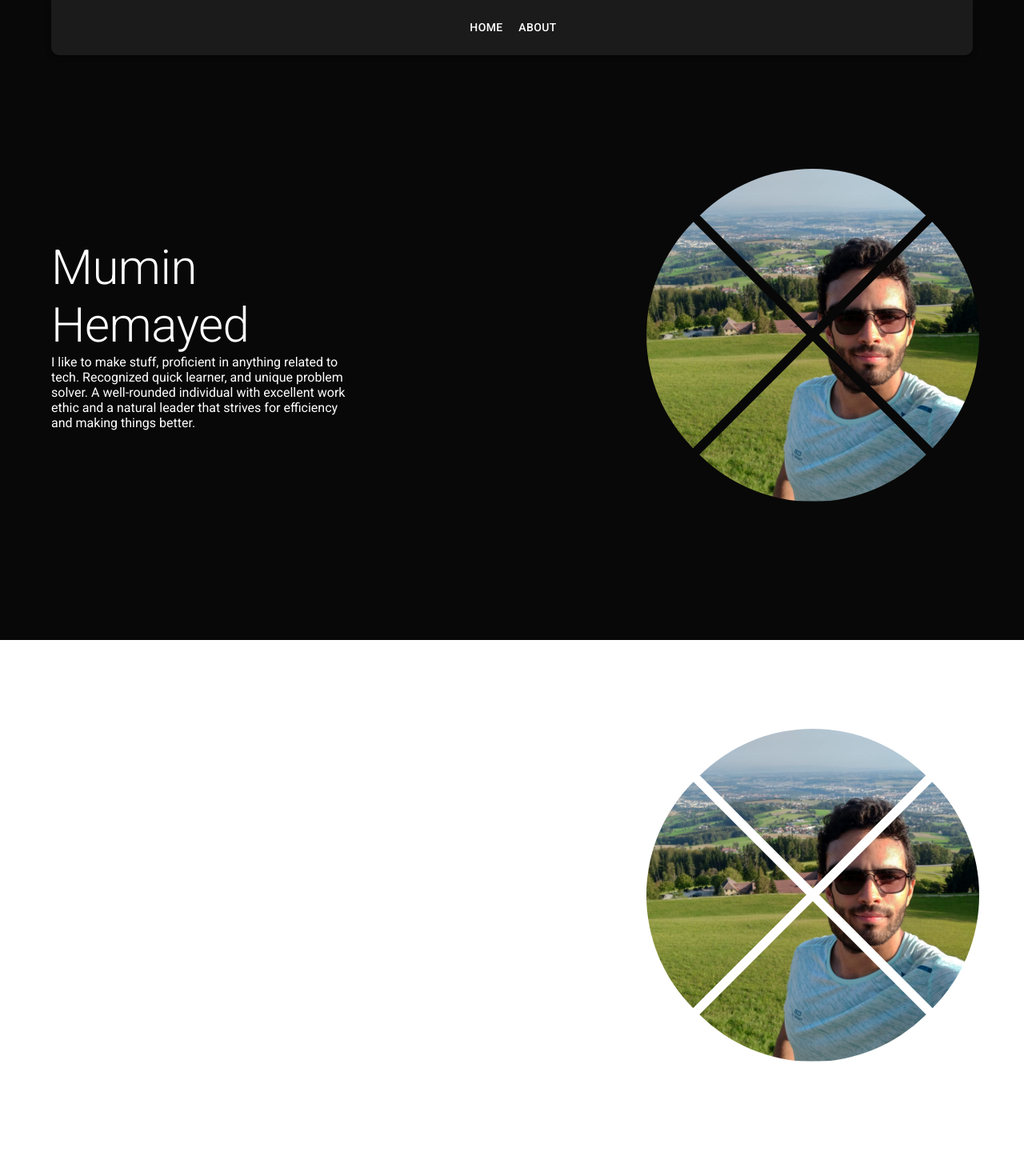
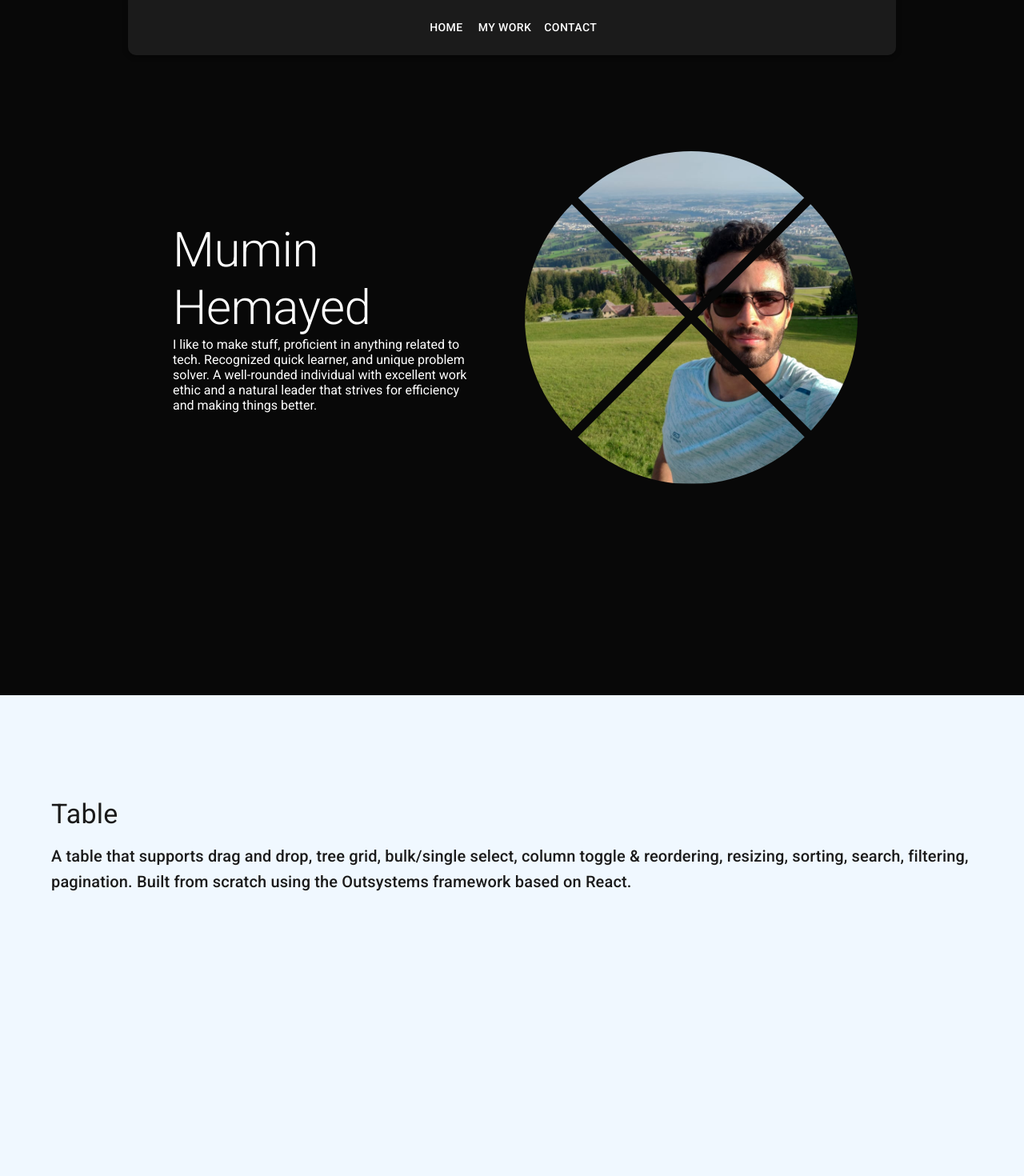
Before and after one commit to MuminElsayed/MuminElsayed.github.io, a React (Create React App) app: page / in a window 1280 px wide. Shown: the top 1470 px of the page at 80% size. Built offline with nearby package versions, Linux system fonts and the light colour scheme.

Commit message:
Updated section, work preview, css.

```diff
--- a/public/index.html
+++ b/public/index.html
@@ -2,7 +2,7 @@
 <html lang="en">
   <head>
     <meta charset="utf-8" />
-    <link rel="icon" href="%PUBLIC_URL%/favicon.ico" />
+    <link rel="icon" href="%PUBLIC_URL%/my-icon.png" />
     <link rel="preconnect" href="https://fonts.googleapis.com" />
     <link rel="preconnect" href="https://fonts.gstatic.com" crossorigin />
     <link
@@ -30,7 +30,7 @@
       work correctly both with client-side routing and a non-root public URL.
       Learn how to configure a non-root public URL by running `npm run build`.
     -->
-    <title>React App</title>
+    <title>Mumin's Portfolio</title>
   </head>
   <body>
     <noscript>You need to enable JavaScript to run this app.</noscript>
--- a/src/App.css
+++ b/src/App.css
@@ -1,7 +1,6 @@
 .App{
   background-color: #080808;
   color: white;
-  height: 100vh;
 }
 .round-bottom-border{
   border-radius:0 0 10px 10px;
@@ -30,3 +29,12 @@
 .gap-xl{
   gap: 32px;
 }
+.gap-xxl{
+  gap: 64px;
+}
+.padding-top-xxxl{
+  padding-top: 128px;
+}
+.light-section{
+  background-color: aliceblue;
+}
--- a/src/App.js
+++ b/src/App.js
@@ -1,31 +1,55 @@
+import React, { useRef } from 'react';
 import { ThemeProvider } from '@mui/material/styles';
 import './App.css';
 import Navbar from './Components/Navbar';
-import { Container, Typography } from '@mui/material';
+import { Container, Typography, useForkRef } from '@mui/material';
 import { createTheme } from '@mui/material/styles';
 import IframePreview from './Components/IframePreview';
 import PageSection from './Components/PageSection';
 import MyPfp from './Assets/pfp.jpg'
 import ImagePreview from './Components/QuadImagePreview';
+import userEvent from '@testing-library/user-event';
 
 function App() {
+
+  const homeRef = useRef(null);
+  const workRef = useRef(null);
+  const contactRef = useRef(null);
+
+  const PAGES = [
+    { name: "Home", ref: homeRef },
+    { name: "My Work", ref: workRef },
+    { name: "Contact", ref: contactRef }
+  ];
+
   return (
     <div className="App">
       <ThemeProvider theme={theme}>
+        <Navbar pages={PAGES}></Navbar>
+        <PageSection ref={homeRef}>
         <Container>
-        <Navbar pages={PAGES}></Navbar>
-        <PageSection height={"700px"} imageUrl={MyPfp}>
-          <div className='display-flex align-items-center'>
+          <div className='display-flex align-items-center justify-content-center gap-xxl'>
             <div className='display-flex flex-direction-column' style={{ width:'30vw'}}>
               <Typography variant='h2'>Mumin Hemayed</Typography>
               <Typography variant='subtitle'>I like to make stuff, proficient in anything related to tech. Recognized quick learner, and unique problem solver. A well-rounded individual with excellent work ethic and a natural leader that strives for efficiency and making things better.</Typography>
             </div>
+            <ImagePreview imageUrl1={MyPfp} imageUrl2={MyPfp} imageUrl3={MyPfp} imageUrl4={MyPfp} />
           </div>
+          </Container>
         </PageSection>
-        <PageSection className={"light-section"} height={"700px"} imageUrl={MyPfp}></PageSection>
-            {/* <IframePreview title="Table" url="https://axosbank-dev-sentry.outsystemsenterprise.com/MuminTestApp/table"></IframePreview> */}
-            {/* <iframe style={{width:'100%', height:'500px'}} src="https://axosbank-dev-sentry.outsystemsenterprise.com/axos_reactive_lsg"/> */}
-        </Container>
+        <ThemeProvider theme={lightTheme}>
+          <PageSection ref={workRef} className={"light-section"}>
+            <Container>
+              <IframePreview title="Table" description={"A table that supports drag and drop, tree grid, bulk/single select, column toggle & reordering, resizing, sorting, search, filtering, pagination. Built from scratch using the Outsystems framework based on React."} url={"https://axosbank-dev-sentry.outsystemsenterprise.com/MuminTestApp/table"}></IframePreview>
+            </Container>
+          </PageSection>
+        </ThemeProvider>
+        <PageSection ref={contactRef}>
+          <Container>
+            <Typography variant="h4">Let's Get in Touch!</Typography>
+
+          </Container>
+        </PageSection>
       </ThemeProvider>
     </div>
   );
@@ -33,10 +57,6 @@ function App() {
 
 export default App;
 
-const PAGES = [
-  { name: "Home", url: "/my-portfolio" },
-  { name: "About", url: "/about" }
-];
 
 const theme = createTheme({
   palette: {
@@ -54,3 +74,32 @@ const theme = createTheme({
     },
   },
 });
+
+const lightTheme = createTheme({
+  palette: {
+    mode: 'light',
+    primary: {
+      main: '#FFFFFF', // Light background
+      light: '#F5F5F5', // Slightly darker light color
+      dark: '#CCCCCC', // Darker shade for contrast
+      contrastText: '#1B1B1B', // Dark text for readability
+    },
+    secondary: {
+      main: '#1B1B1B', // Darker secondary color
+      light: '#333333', // Slightly lighter dark color
+      dark: '#080808', // Darkest shade
+      contrastText: '#FFFFFF', // Light text for readability
+    },
+  },
+  typography: {
+    h2: {
+      color: '#1B1B1B', // Dark text for headings
+    },
+    subtitle: {
+      color: '#333333', // Slightly lighter dark text for subtitles
+    },
+    h4: {
+      color: '#1B1B1B', // Dark text for headings
+    },
+  },
+});
--- a/src/Components/IframePreview.js
+++ b/src/Components/IframePreview.js
@@ -1,9 +1,10 @@
 import Typography from '@mui/material/Typography';
 
-function IframePreview({title, url}){
+function IframePreview({title, description, url}){
     return (
-        <div>
-            <Typography variant='h6' color="secondary">{title}</Typography>
+        <div className='display-flex flex-direction-column gap-m'>
+            <Typography variant='h4' color="secondary">{title}</Typography>
+            <Typography variant='h6' color='secondary'>{description}</Typography>
             <iframe style={{width:'100%', height:'500px'}} src={url}/>
         </div>
     )
--- a/src/Components/Navbar.js
+++ b/src/Components/Navbar.js
@@ -1,16 +1,14 @@
-import { AppBar } from "@mui/material"
-import { Tabs } from "@mui/material"
-import { Tab } from "@testing-library/user-event/dist/tab"
-import { Button } from "@mui/material"
+import { AppBar, Button } from "@mui/material"
 
 function Navbar({ pages }){
     return (
         <AppBar className="round-bottom-border" position="sticky" color="primary">
-            <div style={{ display: 'flex', justifyContent:'center'}}>{pages.map((item, index) => (
+            <div style={{ display: 'flex', justifyContent:'center'}}>
+                {pages.map((item, index) => (
                     <Button
                             color="secondary"
                             key={index}
-                onClick={goToPage(item.url)}
+                            onClick={goToPageSection(item.ref)}
                             sx={{ my: 2, color: 'white', display: 'block' }}>
                         {item.name}
                     </Button>
@@ -21,6 +19,12 @@ function Navbar({ pages }){
 
 export default Navbar
 
-function goToPage(Url){
-
+function goToPageSection(ref) {
+    return () => {
+        if(ref.current) {
+            ref.current.scrollIntoView({ behavior: 'smooth' });
+        } else {
+            console.log("Ref does not exist: " + ref.current);
         }
+    };
+  }
--- a/src/Components/PageSection.js
+++ b/src/Components/PageSection.js
@@ -1,12 +1,10 @@
-import ImagePreview from "./QuadImagePreview"
+import React, { forwardRef } from 'react';
+import ImagePreview from "./QuadImagePreview";
 
-function PageSection({height, children, imageUrl}){
+const PageSection = forwardRef(({ children, className = "" }, ref) => {
     return (
-        <div className="display-flex align-items-center justify-content-space-between">
-            <div className="display-flex align-items-center" style={{height:height}}>{children}</div>
-            <ImagePreview imageUrl1={imageUrl} imageUrl2={imageUrl} imageUrl3={imageUrl} imageUrl4={imageUrl}/>
-        </div>
-    )
-}
+        <div ref={ref} className={"padding-top-xxxl " + className} style={{ minHeight: "100vh" }}>{children}</div>
+    );
+});
 
-export default PageSection
+export default PageSection;
--- a/src/index.css
+++ b/src/index.css
@@ -4,3 +4,11 @@
   box-sizing: border-box;
   font-family: "Roboto";
 }
+iframe{
+  border-width: 0;
+}
+header{
+  max-width: 75vw;
+  margin-left: auto;
+  margin-right: auto;
+}
```
Also changed, not shown: public/my-icon.png (added). Lines whose indentation alone changed are shown as unchanged.
